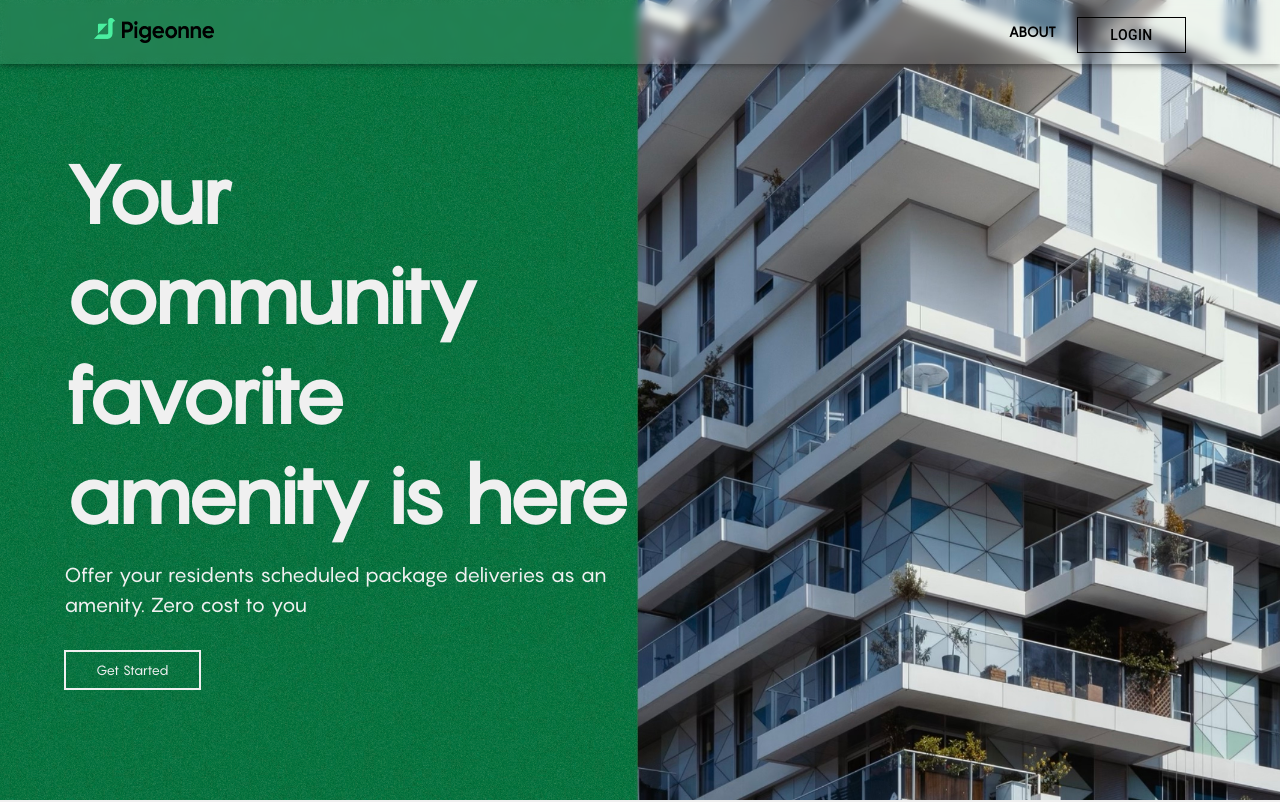
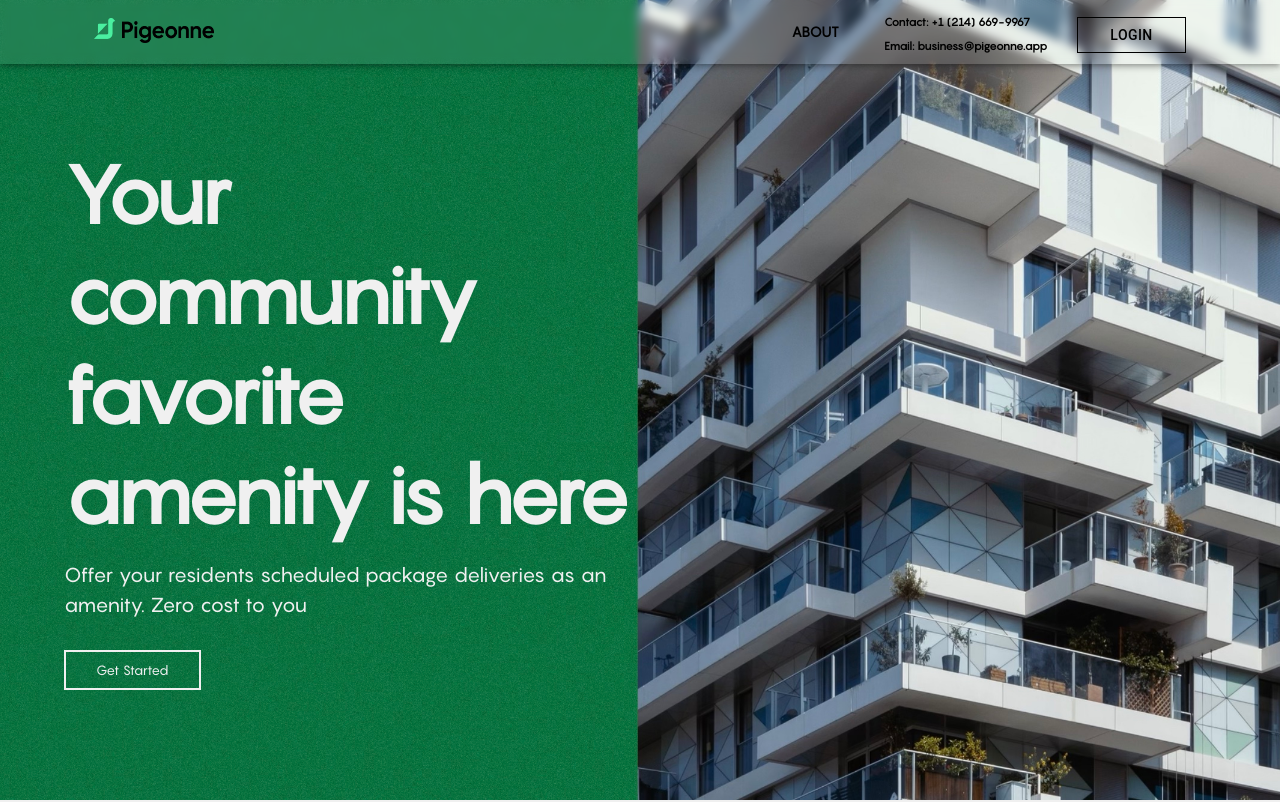
Before and after one commit to Alimisamuel/Pigeonne, a React (Create React App) app: page / in a window 1280 px wide. Shown: the top 802 px of the page. Built offline with nearby package versions, Linux system fonts and the light colour scheme.

Commit message:
drawer changed

```diff
--- a/src/components/Drawer.jsx
+++ b/src/components/Drawer.jsx
@@ -9,6 +9,7 @@ import {
   ListItemText,
   Container,
   Button,
+  Divider,
 } from "@mui/material";
 import MenuIcon from "@mui/icons-material/Menu";
 import Logo from "../img/logo-black.png";
@@ -59,7 +60,12 @@ const Drawers = () => {
               </ListItemIcon>
             </ListItemButton>
           </Link>
+          <Divider sx={{mt:5}}/>
+          <div style={{paddingLeft:'20px'}} >
 
+                <a href='tel:+12146999967' style={{color:'#000', fontFamily:'pangram', fontSize:'11px',  marginRight:'30px'}}>Contact: +1 (214) 669-9967</a>
+               <br/> <a href='mailto:business@pigeonne.app' style={{color:'#000', fontFamily:'pangram', fontSize:'11px',  marginRight:'30px'}}>Email: business@pigeonne.app</a>
+              </div>
 
           <Link
             to="/donate"
@@ -75,7 +81,7 @@ const Drawers = () => {
                   variant="outlined"
                   sx={{
                     mt:5,
-                     ml: 3.5,
+                     ml: 2,
                      mr:3.5,
                      px:4,
                      color:'#000',
--- a/src/components/NewNav.jsx
+++ b/src/components/NewNav.jsx
@@ -46,7 +46,7 @@ const NewNav = () => {
           ) : (
             <>
               <Tabs
-                sx={{ marginLeft: 'auto' }}
+                sx={{ marginLeft: 'auto', mr:3 }}
                 value={value}
                 onChange={(e, value) => setValue(value)}
 
@@ -62,7 +62,13 @@ const NewNav = () => {
 
                 </Link> */}
 
+
               </Tabs>
+              <div  >
+
+                <a href='tel:+12146999967' style={{color:'#000', fontFamily:'pangram', fontSize:'11px',  marginRight:'30px'}}>Contact: +1 (214) 669-9967</a>
+               <br/> <a href='mailto:business@pigeonne.app' style={{color:'#000', fontFamily:'pangram', fontSize:'11px',  marginRight:'30px'}}>Email: business@pigeonne.app</a>
+              </div>
               <Link
                 to="/donate"
                 style={{ textDecoration: 'none', color: 'black' }}
```
